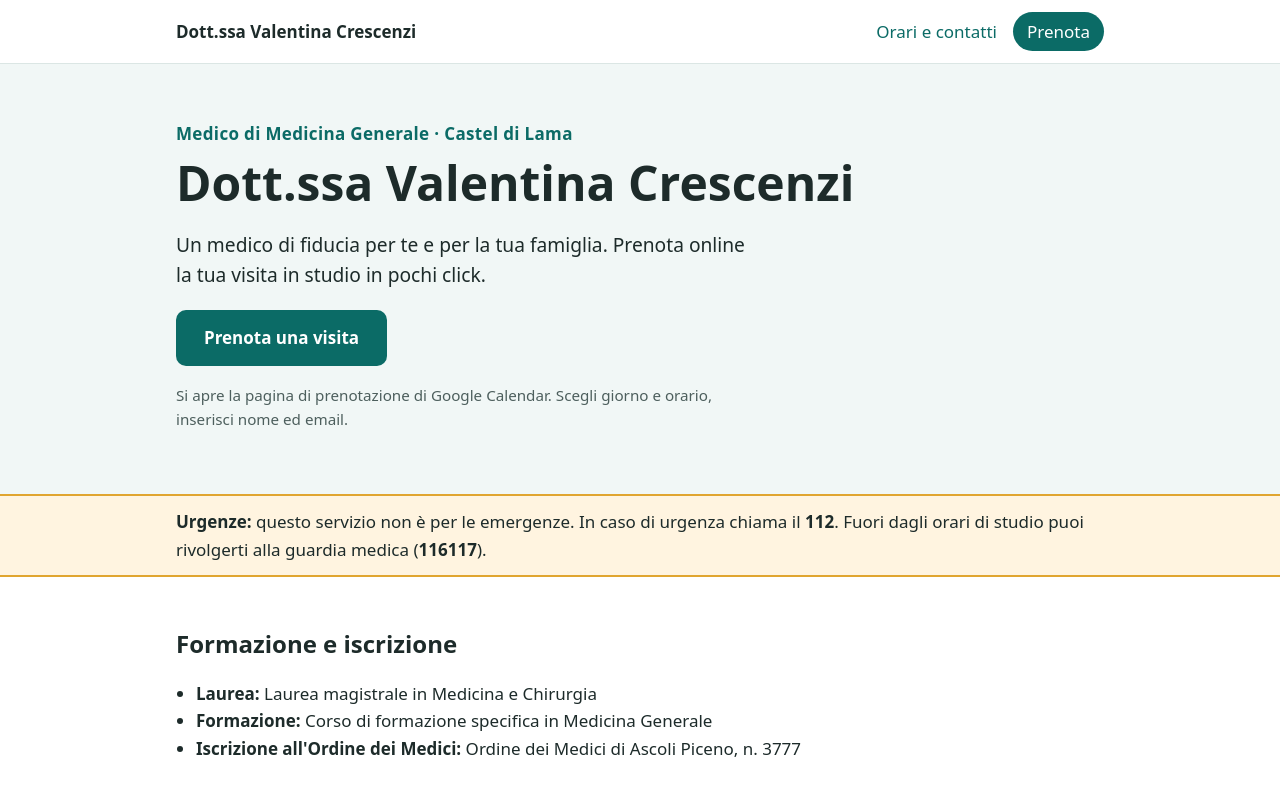
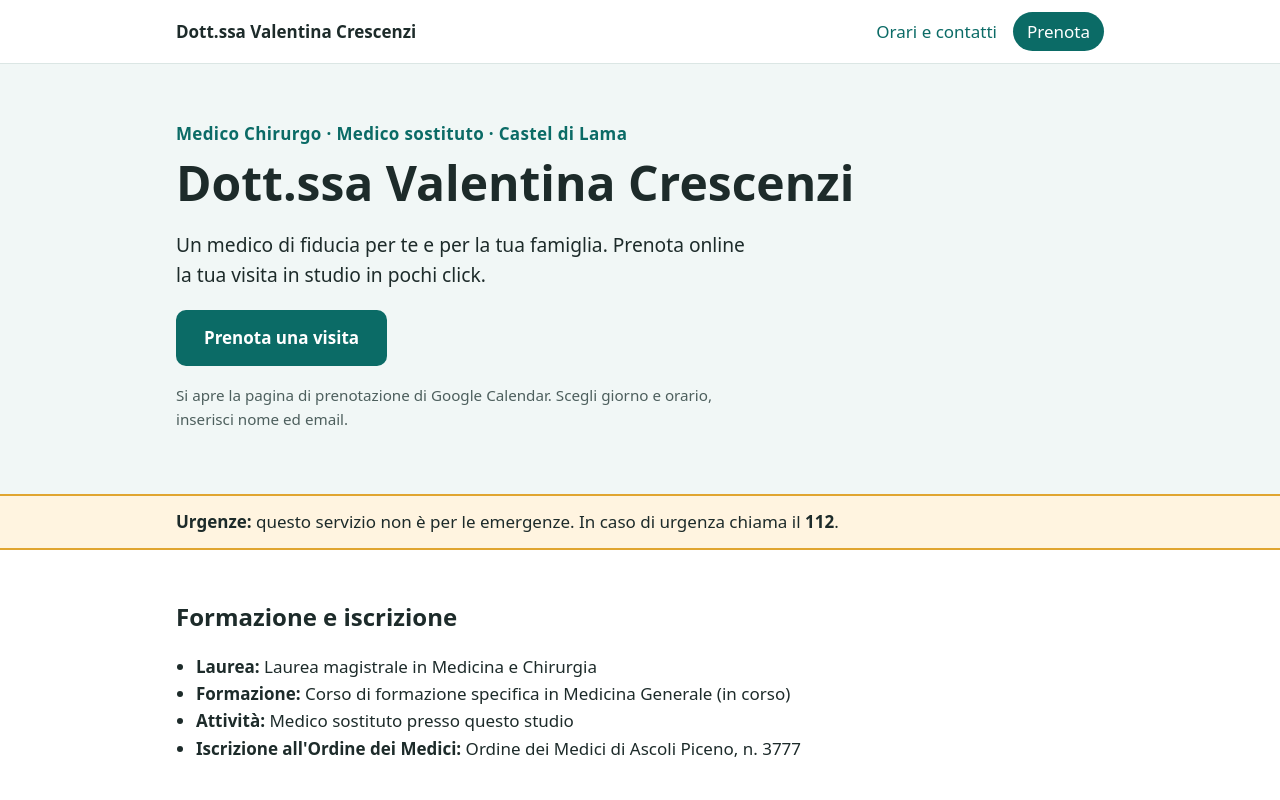
Before and after one commit to alessandro-crescenzi/sito-valentina-crescenzi, a plain HTML site: page index.html in a window 1280 px wide. Shown: the top 800 px of the page. Drawn offline with Linux system fonts and the light colour scheme.

Commit message:
Aggiorna qualifica: medico chirurgo e medico sostituto
Co-Authored-By: Claude Sonnet 5.5 <noreply@anthropic.com>

```diff
--- a/index.html
+++ b/index.html
@@ -3,16 +3,16 @@
 <head>
   <meta charset="utf-8">
   <meta name="viewport" content="width=device-width, initial-scale=1">
-  <title>Dott.ssa Valentina Crescenzi – Medico di Medicina Generale a Castel di Lama</title>
-  <meta name="description" content="Studio della dott.ssa Valentina Crescenzi, medico di medicina generale a Castel di Lama (AP). Orari, contatti e prenotazione online delle visite.">
+  <title>Dott.ssa Valentina Crescenzi – Medico Chirurgo a Castel di Lama</title>
+  <meta name="description" content="Dott.ssa Valentina Crescenzi, medico chirurgo e medico sostituto a Castel di Lama (AP). Orari, contatti e prenotazione online delle visite.">
   <link rel="canonical" href="https://drcrescenzi.it/">
   <link rel="icon" href="favicon.svg" type="image/svg+xml">
   <link rel="stylesheet" href="style.css">
 
   <meta property="og:type" content="website">
   <meta property="og:locale" content="it_IT">
-  <meta property="og:title" content="Dott.ssa Valentina Crescenzi – Medico di Medicina Generale">
-  <meta property="og:description" content="Medico di medicina generale a Castel di Lama (AP). Prenota una visita online.">
+  <meta property="og:title" content="Dott.ssa Valentina Crescenzi – Medico Chirurgo">
+  <meta property="og:description" content="Medico chirurgo e medico sostituto a Castel di Lama (AP). Prenota una visita online.">
   <meta property="og:url" content="https://drcrescenzi.it/">
 
   <!--
@@ -68,7 +68,7 @@
   <main id="contenuto">
     <section class="hero">
       <div class="wrap">
-        <p class="eyebrow">Medico di Medicina Generale · <span data-studio="citta">Castel di Lama</span></p>
+        <p class="eyebrow">Medico Chirurgo · Medico sostituto · <span data-studio="citta">Castel di Lama</span></p>
         <h1>Dott.ssa Valentina Crescenzi</h1>
         <p class="lead">Un medico di fiducia per te e per la tua famiglia. Prenota online la tua visita in studio in pochi click.</p>
         <p>
@@ -80,7 +80,7 @@
 
     <section class="urgent" aria-label="Urgenze">
       <div class="wrap">
-        <p><strong>Urgenze:</strong> questo servizio non è per le emergenze. In caso di urgenza chiama il <strong>112</strong>. Fuori dagli orari di studio puoi rivolgerti alla guardia medica (<strong>116117</strong>).</p>
+        <p><strong>Urgenze:</strong> questo servizio non è per le emergenze. In caso di urgenza chiama il <strong>112</strong>.</p>
       </div>
     </section>
 
@@ -89,7 +89,8 @@
         <h2>Formazione e iscrizione</h2>
         <ul class="facts">
           <li><strong>Laurea:</strong> Laurea magistrale in Medicina e Chirurgia</li>
-          <li><strong>Formazione:</strong> Corso di formazione specifica in Medicina Generale</li>
+          <li><strong>Formazione:</strong> Corso di formazione specifica in Medicina Generale (in corso)</li>
+          <li><strong>Attività:</strong> Medico sostituto presso questo studio</li>
           <li><strong>Iscrizione all'Ordine dei Medici:</strong> Ordine dei Medici di Ascoli Piceno, n. 3777</li>
         </ul>
       </div>
@@ -135,7 +136,7 @@
 
   <footer class="site-footer">
     <div class="wrap">
-      <p><strong>Dott.ssa Valentina Crescenzi</strong> · Medico di Medicina Generale</p>
+      <p><strong>Dott.ssa Valentina Crescenzi</strong> · Medico Chirurgo · Medico sostituto</p>
       <p>Iscritta all'Ordine dei Medici di Ascoli Piceno n. 3777 · P.IVA 02621440441</p>
       <p><a href="privacy.html">Informativa sulla privacy</a> · Questo sito non utilizza cookie.</p>
     </div>
@@ -204,8 +205,7 @@
         "@type": ["Physician", "MedicalBusiness"],
         name: "Dott.ssa Valentina Crescenzi",
         url: "https://drcrescenzi.it/",
-        medicalSpecialty: "GeneralPractice",
-        description: "Medico di medicina generale a " + STUDIO.citta + ".",
+        description: "Medico chirurgo e medico sostituto a " + STUDIO.citta + ".",
         telephone: "+39 " + STUDIO.telefono.replace(/^\+39\s*/, ""),
         email: STUDIO.email,
         address: {
```
